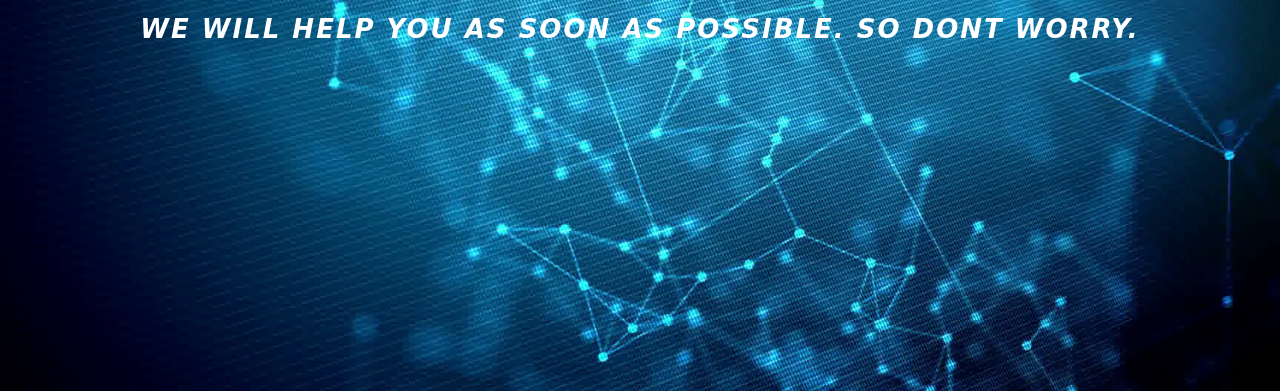
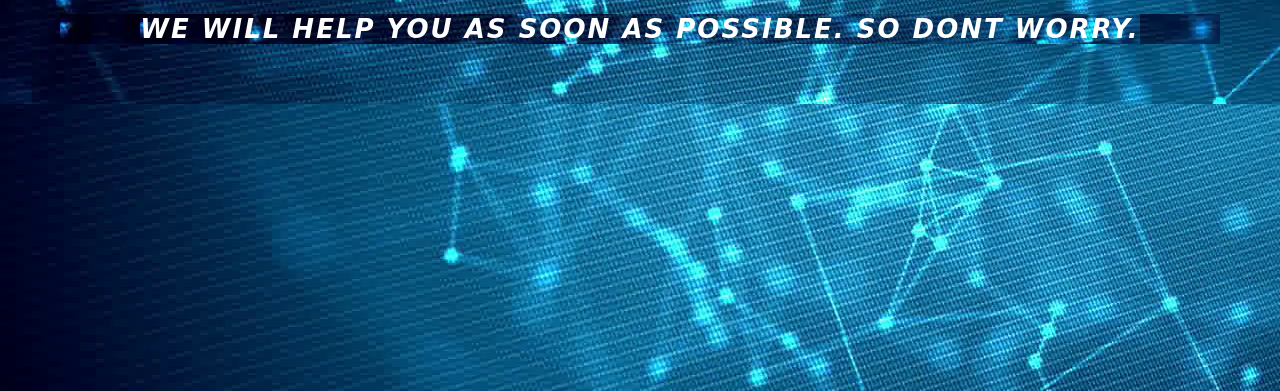
Before and after one commit to alter-max2/techsuppo.github.io, a plain HTML site: page index.html in a window 1280 px wide. Shown: the part 409-800 px from the top of the page. Drawn offline with Linux system fonts and the light colour scheme; a web font is replaced by a local one.

Commit message:
Update style.css

```diff
--- a/style.css
+++ b/style.css
@@ -5,9 +5,8 @@
     font-family: 'Big Shoulders Stencil Text', cursive;
 
     background-image: url('images01/wall.jpg');
-	background-size: cover;
+	background-size: auto;
     background-repeat: no-repeat;
-    background-attachment: fixed;
 
 
 }
```
